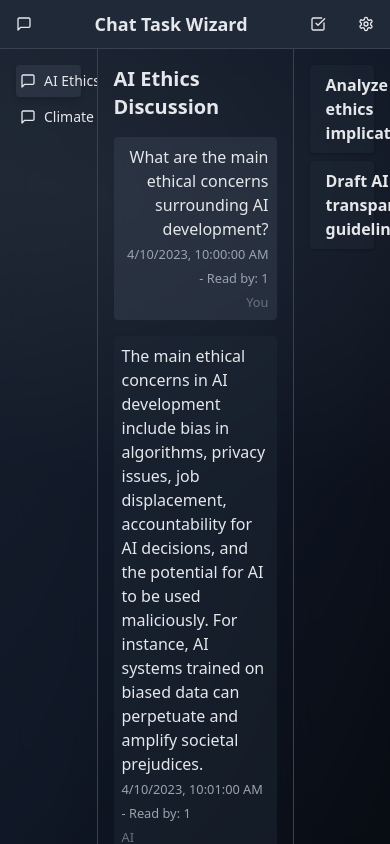
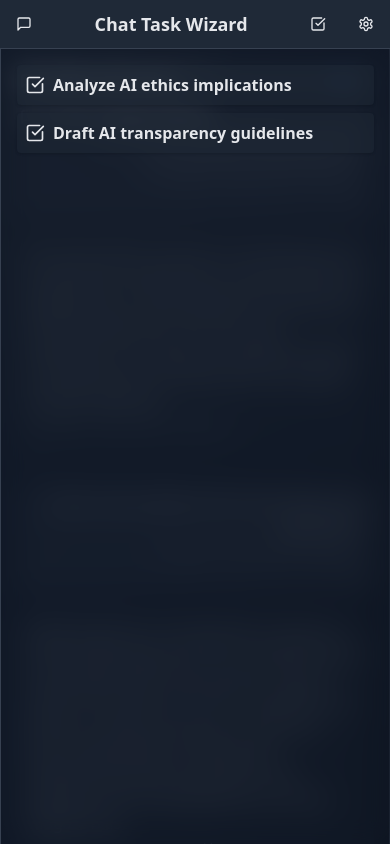
Before and after one commit to JacobFV/chat-task-wizard, a React (Vite) app: page / in a window 390 px wide. Built offline with nearby package versions, Linux system fonts and the light colour scheme.

Commit message:
Make application mobile-friendly
Updated styles and layout to ensure the application is responsive and user-friendly on mobile devices.
[skip gpt_engineer]

```diff
--- a/src/components/ChatBar.jsx
+++ b/src/components/ChatBar.jsx
@@ -15,9 +15,9 @@ const ChatBar = ({ onSendMessage }) => {
   };
 
   return (
-    <form onSubmit={handleSubmit} className="p-4">
+    <form onSubmit={handleSubmit} className="p-2 sm:p-4">
       <div className="flex items-center space-x-2 p-2 bg-gray-800 border border-gray-700 rounded-full shadow-lg">
-        <Button type="button" variant="ghost" size="icon" className="rounded-full">
+        <Button type="button" variant="ghost" size="icon" className="rounded-full hidden sm:flex">
           <Paperclip className="h-5 w-5" />
         </Button>
         <Input
@@ -27,7 +27,7 @@ const ChatBar = ({ onSendMessage }) => {
           onChange={(e) => setMessage(e.target.value)}
           className="flex-grow bg-transparent border-none focus:ring-0 text-white"
         />
-        <Button type="button" variant="ghost" size="icon" className="rounded-full">
+        <Button type="button" variant="ghost" size="icon" className="rounded-full hidden sm:flex">
           <Mic className="h-5 w-5" />
         </Button>
         <Button type="submit" variant="ghost" size="icon" className="rounded-full">
--- a/src/pages/Index.jsx
+++ b/src/pages/Index.jsx
@@ -42,9 +42,18 @@ const Index = () => {
   const [leftPaneCollapsed, setLeftPaneCollapsed] = useState(false);
   const [rightPaneCollapsed, setRightPaneCollapsed] = useState(false);
   const [isSettingsModalOpen, setIsSettingsModalOpen] = useState(false);
+  const [isMobileView, setIsMobileView] = useState(window.innerWidth < 768);
 
   const toggleLeftPane = () => setLeftPaneCollapsed(!leftPaneCollapsed);
   const toggleRightPane = () => setRightPaneCollapsed(!rightPaneCollapsed);
+
+  React.useEffect(() => {
+    const handleResize = () => {
+      setIsMobileView(window.innerWidth < 768);
+    };
+    window.addEventListener('resize', handleResize);
+    return () => window.removeEventListener('resize', handleResize);
+  }, []);
 
   const handleSendMessage = (message) => {
     // Add the new message to the active conversation
@@ -91,24 +100,26 @@ const Index = () => {
           </div>
         </header>
         <div className="flex flex-grow relative z-10">
-          <div className={`transition-all duration-300 ${leftPaneCollapsed ? 'w-0' : 'w-1/4'} border-r border-gray-700`}>
-            {!leftPaneCollapsed && (
+          {(!isMobileView || !leftPaneCollapsed) && (
+            <div className={`transition-all duration-300 ${isMobileView ? 'absolute inset-0 z-30' : leftPaneCollapsed ? 'w-0' : 'w-1/4'} border-r border-gray-700`}>
               <ConversationList
                 conversations={conversations}
                 activeConversation={activeConversation}
                 setActiveConversation={setActiveConversation}
               />
-            )}
-          </div>
-          <div className={`transition-all duration-300 flex flex-col ${leftPaneCollapsed && rightPaneCollapsed ? 'w-full' : leftPaneCollapsed || rightPaneCollapsed ? 'w-3/4' : 'w-1/2'}`}>
+            </div>
+          )}
+          <div className={`transition-all duration-300 flex flex-col ${isMobileView ? 'w-full' : leftPaneCollapsed && rightPaneCollapsed ? 'w-full' : leftPaneCollapsed || rightPaneCollapsed ? 'w-3/4' : 'w-1/2'}`}>
             <div className="flex-grow overflow-y-auto">
               <ConversationView conversation={activeConversation} />
             </div>
             <ChatBar onSendMessage={handleSendMessage} />
           </div>
-          <div className={`transition-all duration-300 ${rightPaneCollapsed ? 'w-0' : 'w-1/4'} border-l border-gray-700`}>
-            {!rightPaneCollapsed && <TaskList activeConversationId={activeConversation.id} />}
-          </div>
+          {(!isMobileView || !rightPaneCollapsed) && (
+            <div className={`transition-all duration-300 ${isMobileView ? 'absolute inset-0 z-30' : rightPaneCollapsed ? 'w-0' : 'w-1/4'} border-l border-gray-700`}>
+              <TaskList activeConversationId={activeConversation.id} />
+            </div>
+          )}
         </div>
         <SettingsModal isOpen={isSettingsModalOpen} onClose={() => setIsSettingsModalOpen(false)} />
       </div>
```
